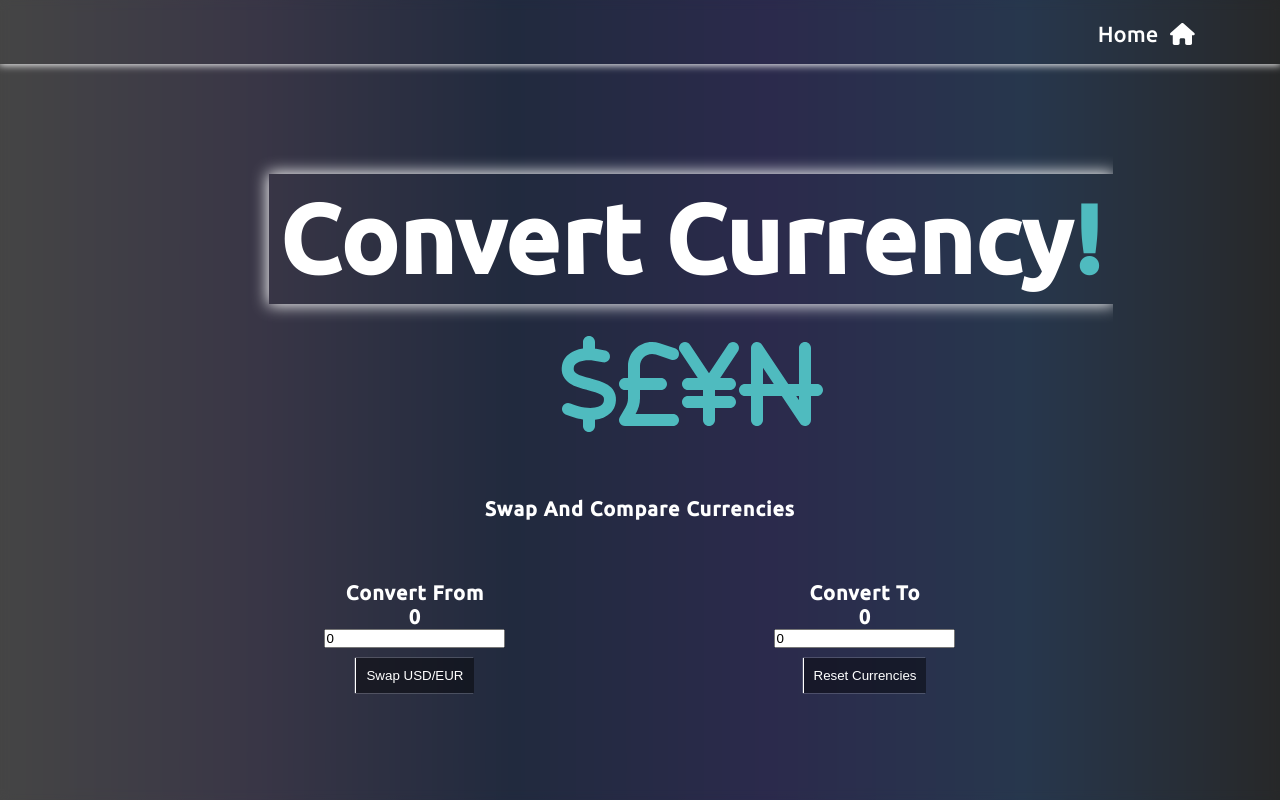
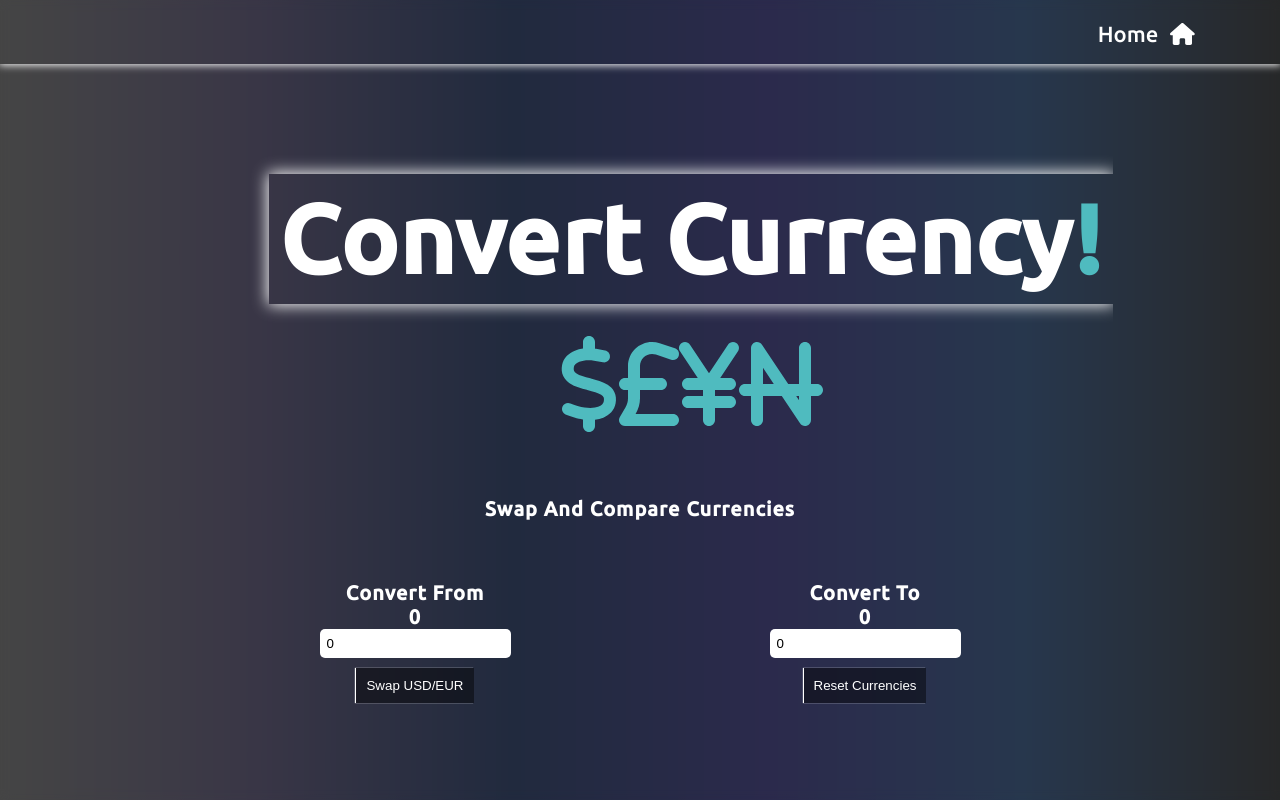
Before and after one commit to David4bay/Currency-Conversion, a React (Vite) app: page / in a window 1280 px wide. Built offline with nearby package versions, Linux system fonts and the light colour scheme.

Commit message:
layout fixes

```diff
--- a/src/components/Body/Body.jsx
+++ b/src/components/Body/Body.jsx
@@ -42,8 +42,8 @@ import { useState } from 'react';
     `
 
     const SecondFieldSet = styled.fieldset`
-    display: grid;
-    grid-rows: 2/3;
+        display: grid;
+        grid-rows: 2/3;
         color: #ffffff;
         letter-spacing: 1px;
         border: none;
@@ -60,7 +60,9 @@ import { useState } from 'react';
     `
 
     const CurrencyInput = styled.input`
-
+        border: none;
+        padding: 7px;
+        border-radius: 5px;
     `
 
     const SwapCurrencyButton = styled.button`
@@ -71,9 +73,8 @@ import { useState } from 'react';
         background-color: hsla(0, 0%, 0%, 0.45);
         backdrop-filter: blur(5px);
 
-
         &:active {
-            box-shadow: none;
+            box-shadow: 2px 0px -2px 1px #fff;
         }
     `
 
@@ -100,9 +101,6 @@ function Body() {
         const value = e.target.value;
 
         setCurrency({ ...currency, [name]: value })
-
-        if (currency.defaultTypeAmount < 0 || currency.convertedTypeAmount < 0)
-            {setCurrency({...currency, [name]: 1})}
 
         if (currency.defaultTypeAmount.length > 20 || currency.convertedTypeAmount.length > 20)
             {setCurrency({...currency, [name]: value.slice(0, 20)})}
```
